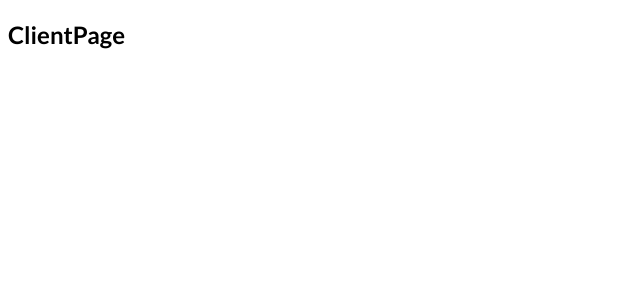
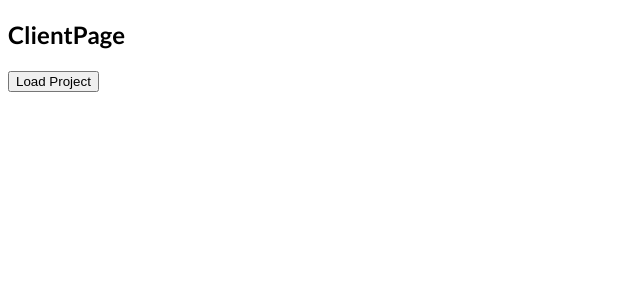
Before and after one commit to shashankdkte/ac-next, a Next.js app in the folder 02-file-based-routing/: page /clients/rachel in a window 1280 px wide. Shown: the top 300 px of the page, without its empty margins (0-640 px from the left). Built offline with nearby package versions, Linux system fonts and the light colour scheme.

Commit message:
Navigate programatically

```diff
--- a/02-file-based-routing/pages/clients/[id]/index.js
+++ b/02-file-based-routing/pages/clients/[id]/index.js
@@ -1,8 +1,21 @@
+import { useRouter } from "next/router";
 function ClientPage()
 {
+  const router = useRouter();
+  console.log(router.query);
+  function loadProjectHandler() {
+    router.replace("/clients/max/projecta");
+    // router.push({
+    //   pathname: "/clients/[id]/[clientprojectid]",
+    //   query: {
+    //     id:"max" , clientprojectid:"projectaid"
+    //   }
+    // })
+}
+
   return <div>
     <h2>ClientPage</h2>
-
+   <button onClick={loadProjectHandler}>Load Project</button>
   </div>
 }
 
```
